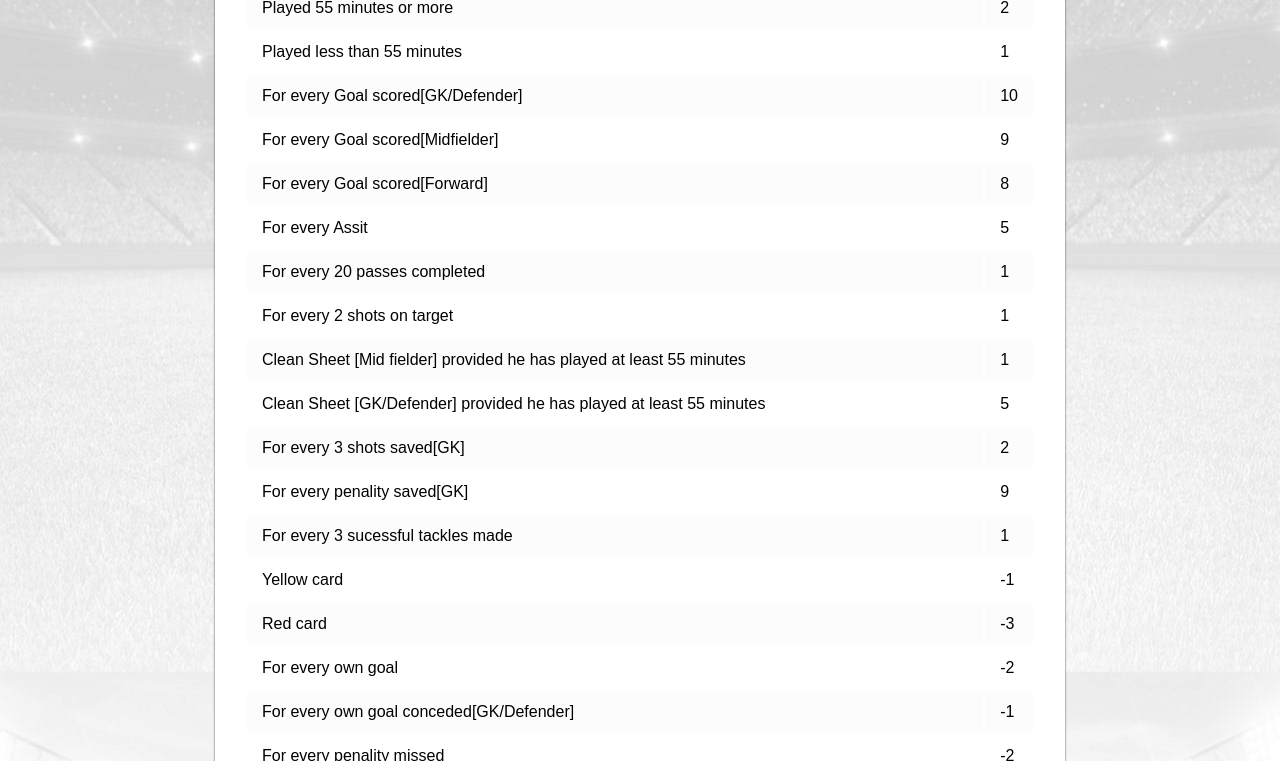
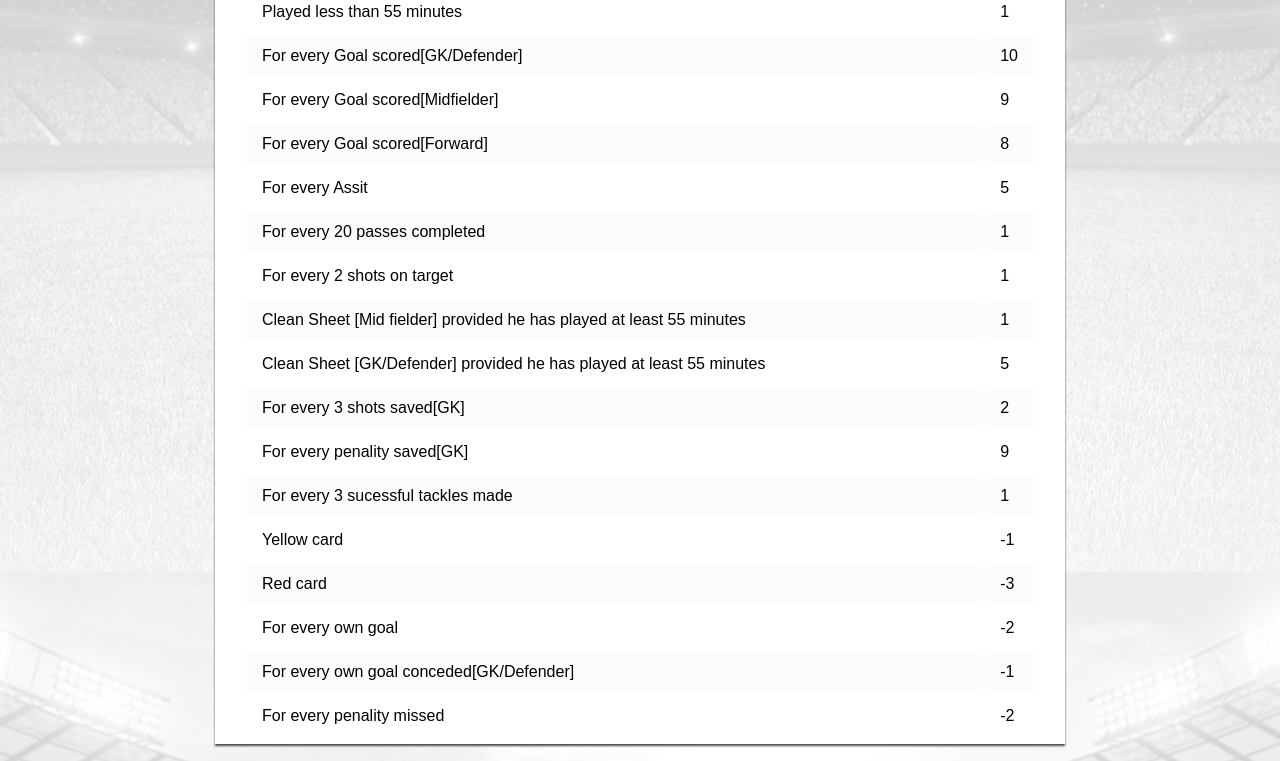
Before and after one commit to febin123/blitzpools23-08, a plain HTML site: page rules.html in a window 1280 px wide. Shown: the part 326-1087 px from the top of the page. Drawn offline with Linux system fonts and the light colour scheme.

Commit message:
Update rules.css

```diff
--- a/assets/css/rules.css
+++ b/assets/css/rules.css
@@ -67,7 +67,7 @@ nav {
     width: 850px;
     background: #fff;
     /* padding-top: 100px; */
-    padding: 50px 30px 5px;
+    padding: 10px 30px 5px;
     margin: 30px auto;
     box-shadow: 0px 2px 2px rgba(0, 0, 0, 0.7);
 }
```
